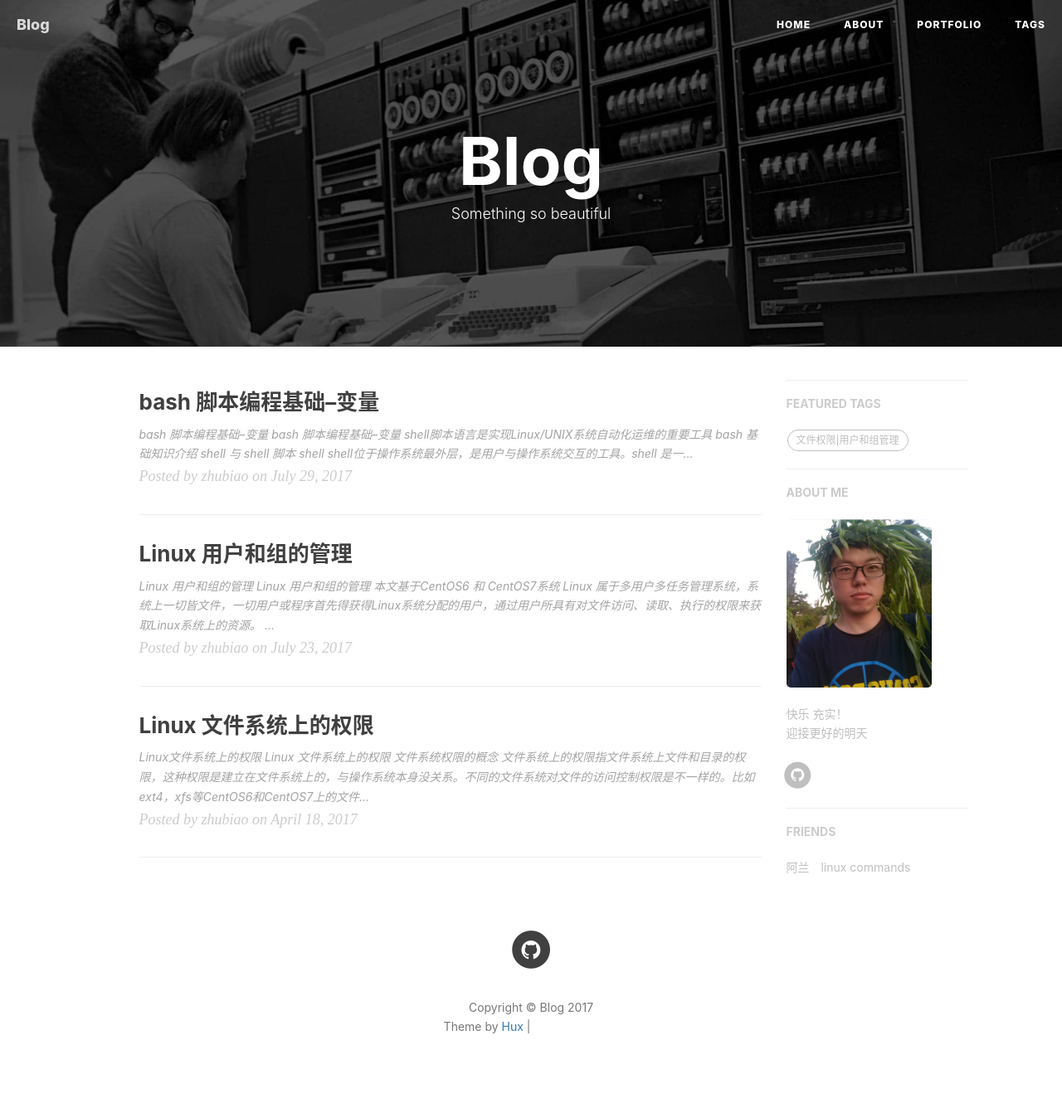
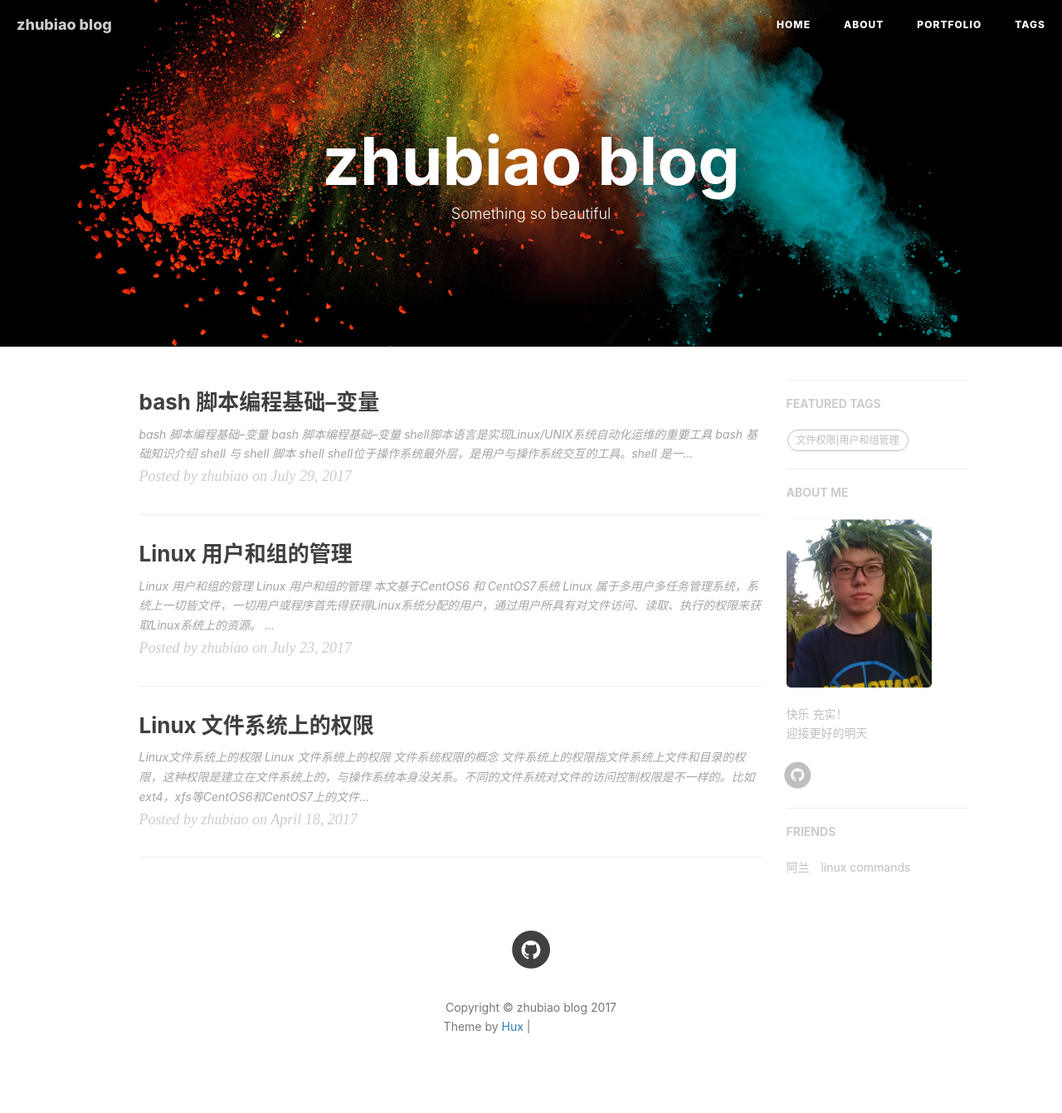
Before and after one commit to zhubiaook/zhubiaook.github.io, a Jekyll site: the page built from index.html, in a window 1280 px wide. Shown: the whole page at 83% size. Built offline with Jekyll 4.4.1, drawn with Linux system fonts in a browser that asks for light colours; nearby versions of some CDN libraries; the list of posts is cut into pages by our own code; comment, search, counter and statistics services are not loaded; grey boxes are pictures that could not be loaded.

```diff
--- a/_config.yml
+++ b/_config.yml
@@ -1,6 +1,6 @@
 # Site settings
-title: Blog
-SEOTitle: zhubiao-blog | zhu biao
+title: zhubiao blog
+SEOTitle: zhubiao-blog | zhu-biao
 header-img: img/home-bg.jpg
 email: zhubiaook@gmail.com
 description: "Cool Blog"
```
Also changed, not shown: img/34b98a13ba2d1abd8484f4f689769cdf.jpg (added), img/home-bg.jpg, img/jsjzf-bg.jpg (added).
